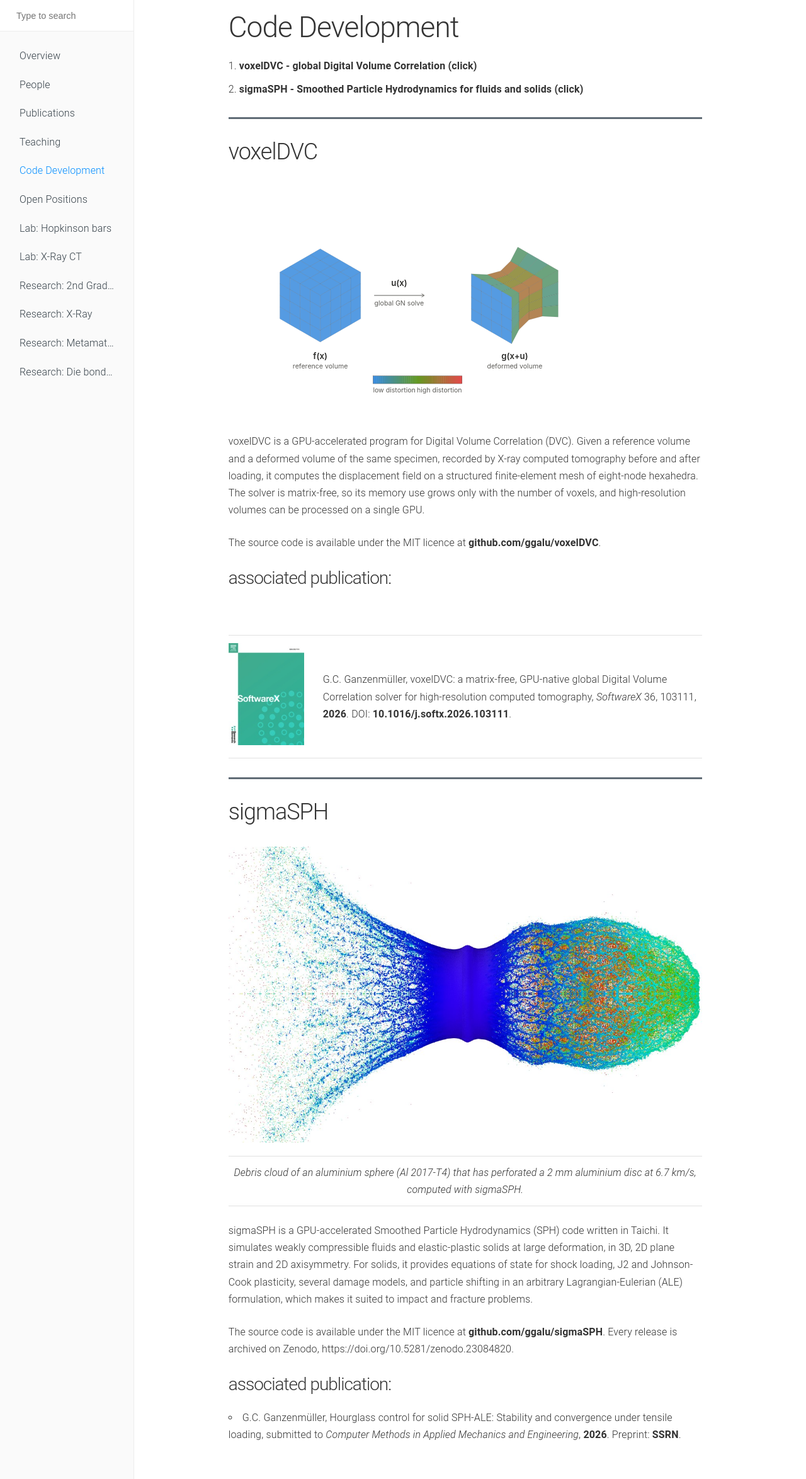
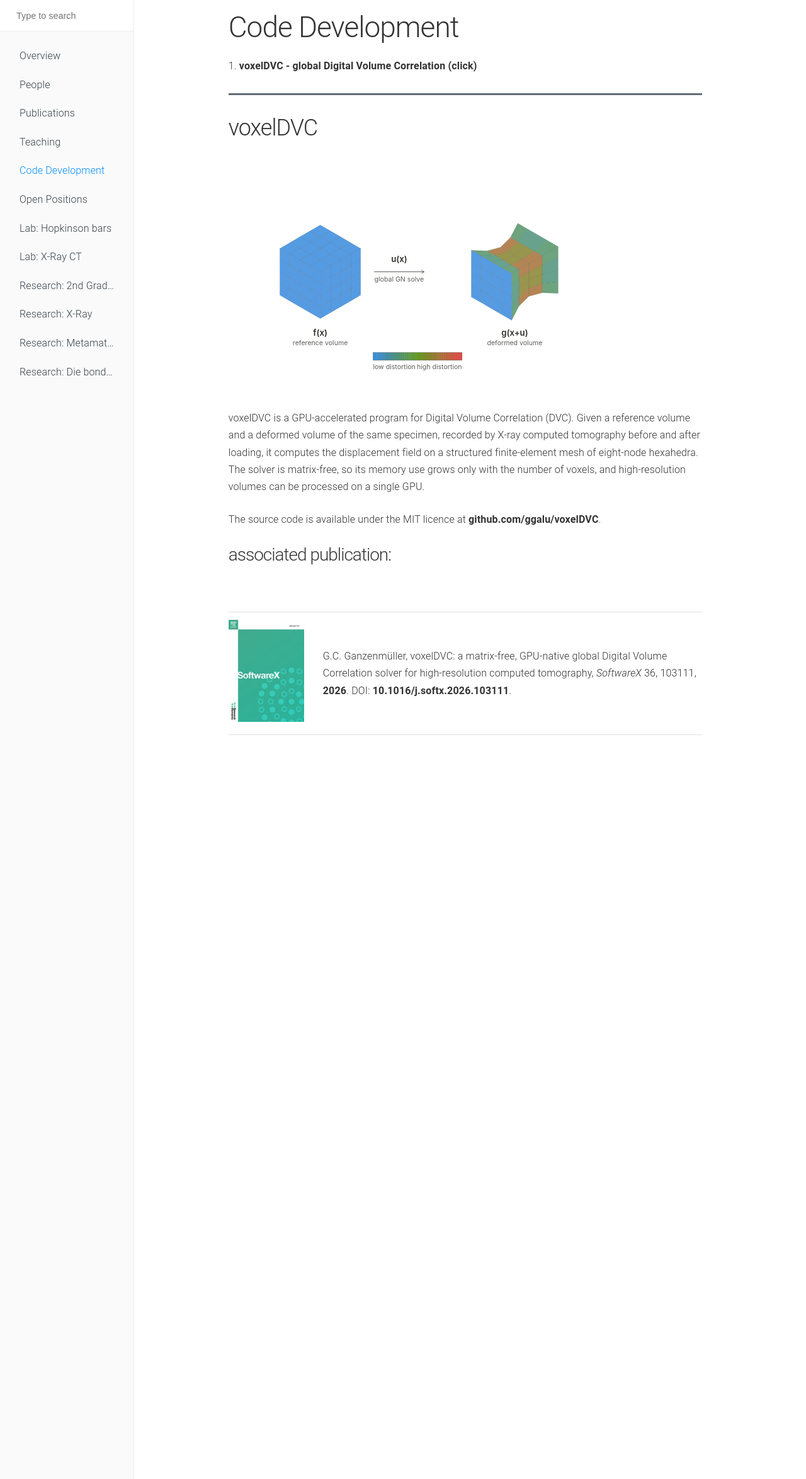
Before and after one commit to ggalu/ggalu.github.io, a Jekyll site: the page built from 04_code_development.md, in a window 1280 px wide. Shown: the whole page at 63% size. Built offline with Jekyll 4.4.1, drawn with Linux system fonts in a browser that asks for light colours.

Commit message:
Remove sigmaSPH from the Code Development page
Remove the sigmaSPH entry from the list of contents and the whole sigmaSPH
section, so that the page now describes only voxelDVC. The image
images/code/sigmasph_hvi.jpg is kept in the repository but is no longer
used by any page.

Co-Authored-By: Claude Opus 5.5 <noreply@anthropic.com>

```diff
--- a/04_code_development.md
+++ b/04_code_development.md
@@ -7,7 +7,6 @@ navigation: 5
 # Code Development
 
 1. **[voxelDVC - global Digital Volume Correlation (click)](#voxeldvc)**
-2. **[sigmaSPH - Smoothed Particle Hydrodynamics for fluids and solids (click)](#sigmasph)**
 
 
 ***
@@ -26,20 +25,3 @@ The source code is available under the MIT licence at **[github.com/ggalu/voxelD
 |  |  |
 |----------------------- |--------------------------------|
 | ![SoftwareX](/images/code/softwarex_cover.jpg){: width="120" style="min-width: 120px" } | G.C. Ganzenmüller, voxelDVC: a matrix-free, GPU-native global Digital Volume Correlation solver for high-resolution computed tomography, *SoftwareX* 36, 103111, **2026**. DOI: **[10.1016/j.softx.2026.103111](https://doi.org/10.1016/j.softx.2026.103111){:target="_blank"}**. |
-
-
-***
-{: style="border-top: 0.3rem solid #606c76"}
-
-## sigmaSPH
-
-| ![sigmaSPH hypervelocity impact](/images/code/sigmasph_hvi.jpg){: width="1024" } |
-|:--:|
-| *Debris cloud of an aluminium sphere (Al 2017-T4) that has perforated a 2 mm aluminium disc at 6.7 km/s, computed with sigmaSPH.* |
-
-sigmaSPH is a GPU-accelerated Smoothed Particle Hydrodynamics (SPH) code written in [Taichi](https://taichi-lang.org/){:target="_blank"}. It simulates weakly compressible fluids and elastic-plastic solids at large deformation, in 3D, 2D plane strain and 2D axisymmetry. For solids, it provides equations of state for shock loading, J2 and Johnson-Cook plasticity, several damage models, and particle shifting in an arbitrary Lagrangian-Eulerian (ALE) formulation, which makes it suited to impact and fracture problems.
-
-The source code is available under the MIT licence at **[github.com/ggalu/sigmaSPH](https://github.com/ggalu/sigmaSPH){:target="_blank"}**. Every release is archived on Zenodo, https://doi.org/10.5281/zenodo.23084820.
-
-### associated publication:
-- G.C. Ganzenmüller, Hourglass control for solid SPH-ALE: Stability and convergence under tensile loading, submitted to *Computer Methods in Applied Mechanics and Engineering*, **2026**. Preprint: **[SSRN](https://papers.ssrn.com/sol3/papers.cfm?abstract_id=7560377){:target="_blank"}**.
```
